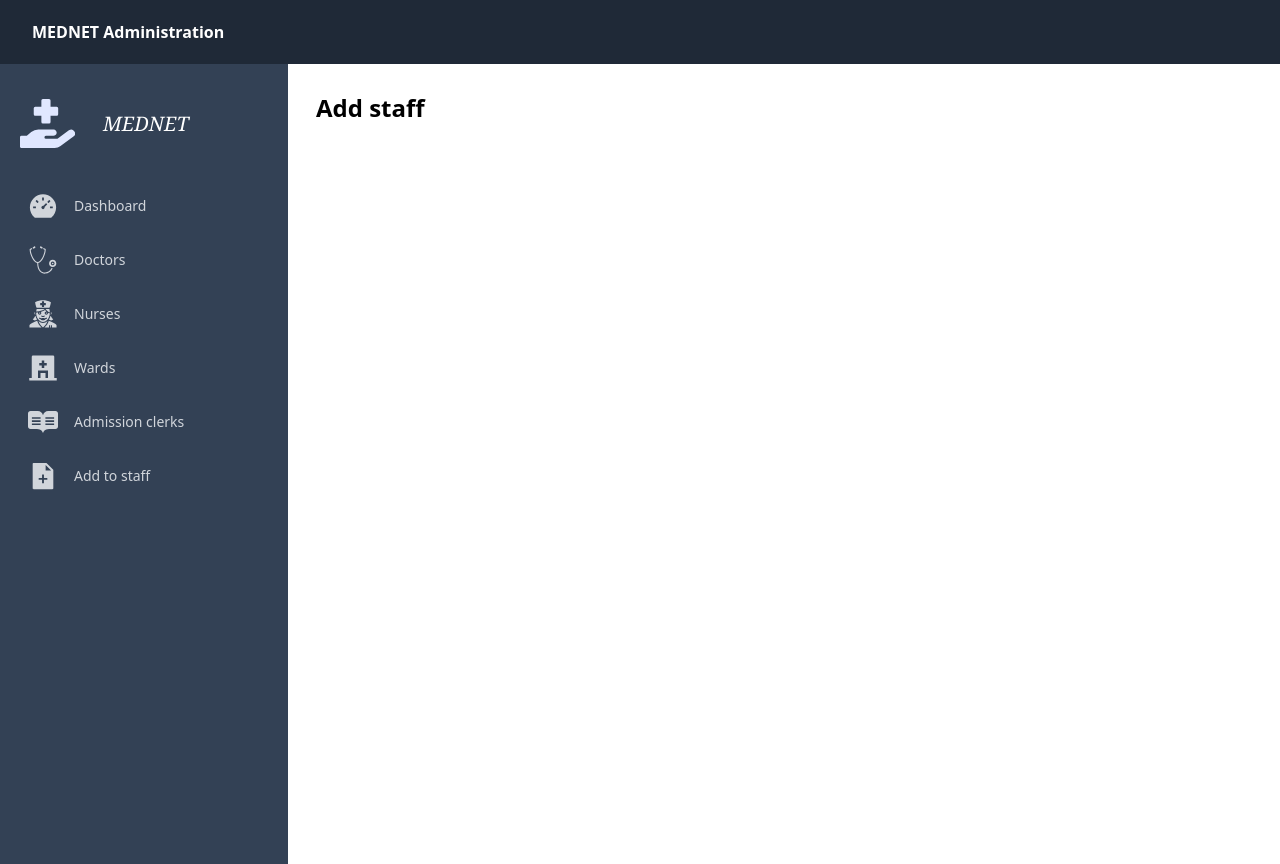
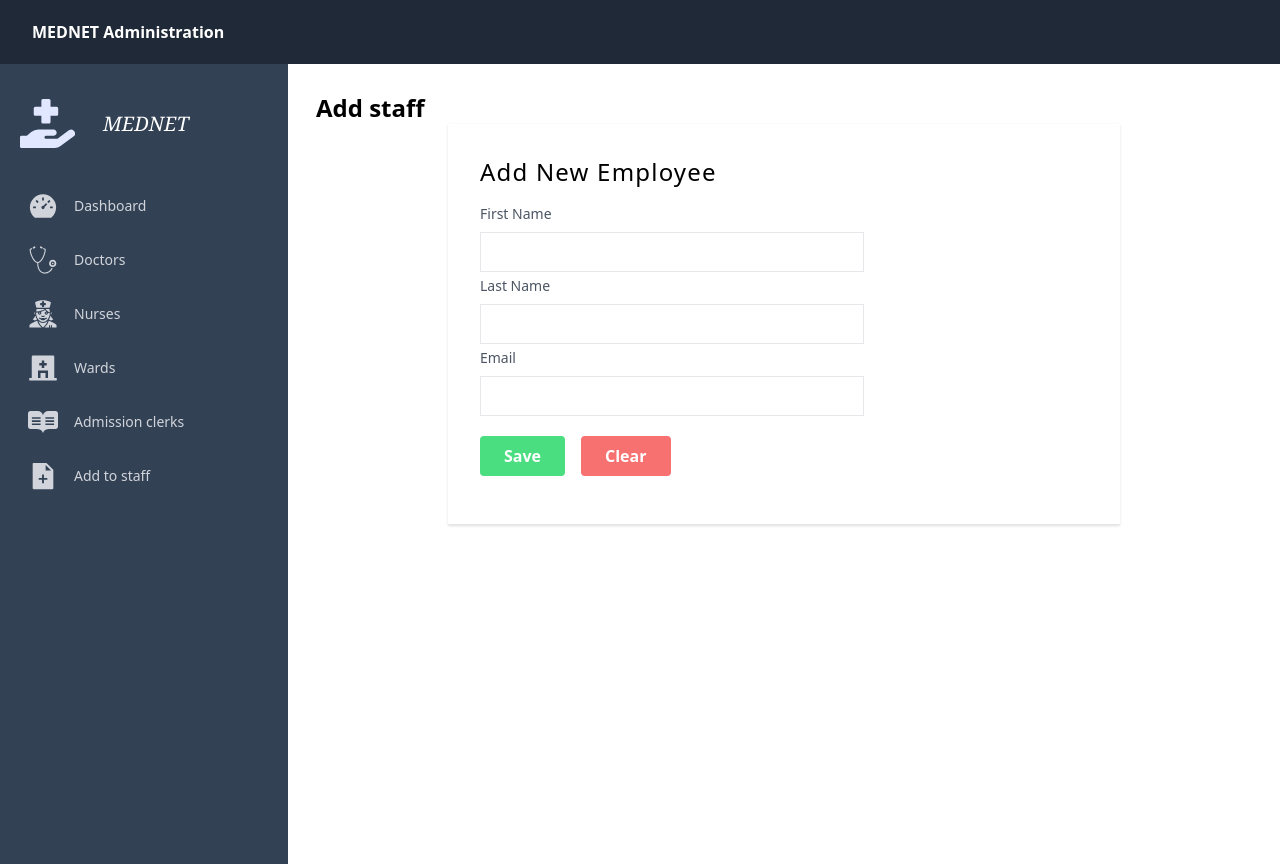
Before and after one commit to cepdnaclk/e19-co225-In-Patient-Management-System-For-a-Hospital, a React (Vite) app in the folder frontend/: page /admin/addStaff in a window 1280 px wide. Built offline with nearby package versions, Linux system fonts and the light colour scheme.

Commit message:
add staff form prototype added

```diff
--- a/frontend/src/components/adminFiles/AddStaffForm.jsx
+++ b/frontend/src/components/adminFiles/AddStaffForm.jsx
@@ -1,6 +1,6 @@
 import React, { useState } from "react";
 import { useNavigate } from "react-router-dom";
-import EmployeeService from "../services/EmployeeService";
+import EmployeeService from "../../services/EmployeeService";
 
 const AddStaffForm  = () => {
   const [employee, setEmployee] = useState({
--- a/frontend/src/components/adminFiles/AdminAddStaff.jsx
+++ b/frontend/src/components/adminFiles/AdminAddStaff.jsx
@@ -7,6 +7,7 @@ import { RiHospitalFill } from "react-icons/ri";
 import { GiNurseFemale } from "react-icons/gi";
 import { GiStethoscope } from "react-icons/gi";
 import Navbar from "../adminFiles/Navbar";
+import AddStaffForm from "../../components/adminFiles/AddStaffForm";
 
 
 
@@ -56,6 +57,7 @@ function Adminsidebar() {
       </div>
       <div className="h-screen flex-1 p-7">
         <h1 className="text-2xl font-semibold ">Add staff</h1>
+        <AddStaffForm/>
       </div>
     </div>
     </>
```
